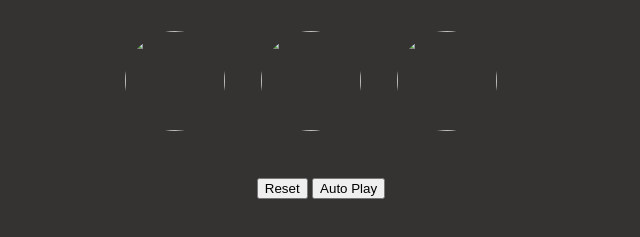
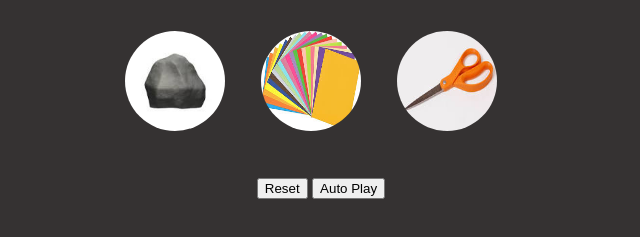
Before and after one commit to Mohammad-Aahil/rock-paper-scissors, a plain HTML site: page index.html in a window 1280 px wide. Shown: the part 95-332 px from the top of the page, without its empty margins (319-959 px from the left). Drawn offline with Linux system fonts and the light colour scheme.

Commit message:
Fix image paths in Rock Paper Scissors game
Updated image paths for buttons in the game container.

```diff
--- a/index.html
+++ b/index.html
@@ -16,15 +16,15 @@
 
   <div class="game-container">
     <button class="move-btn rock-btn">
-      <img src="img/Rock.jpg" class="move-icon">
+      <img src="Rock.jpg" class="move-icon">
     </button>
 
     <button class="move-btn paper-btn">
-      <img src="img/Paper.jpg" class="move-icon">
+      <img src="Paper.jpg" class="move-icon">
     </button>
 
     <button class="move-btn scissor-btn">
-      <img src="img/Scissors.jpg" class="move-icon">
+      <img src="Scissors.jpg" class="move-icon">
     </button>
 
     <p class="result-para"></p>
```
